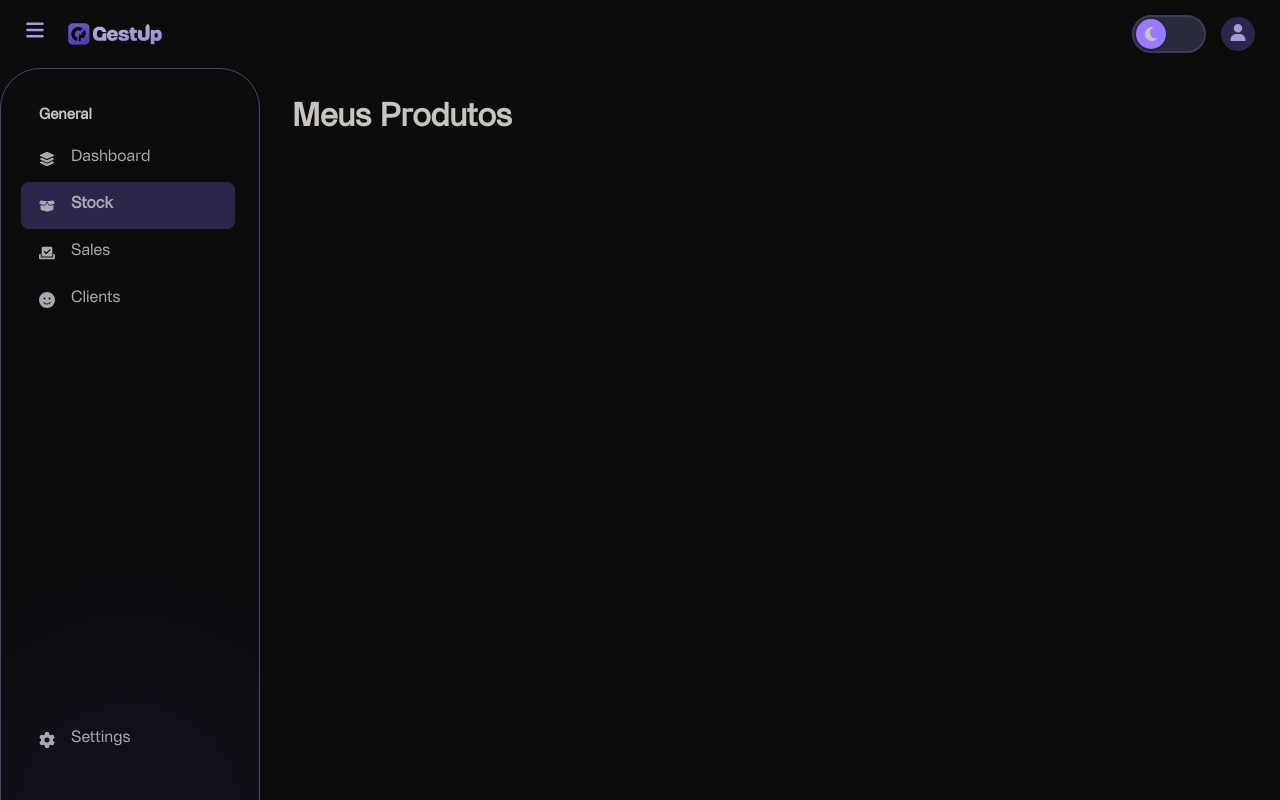
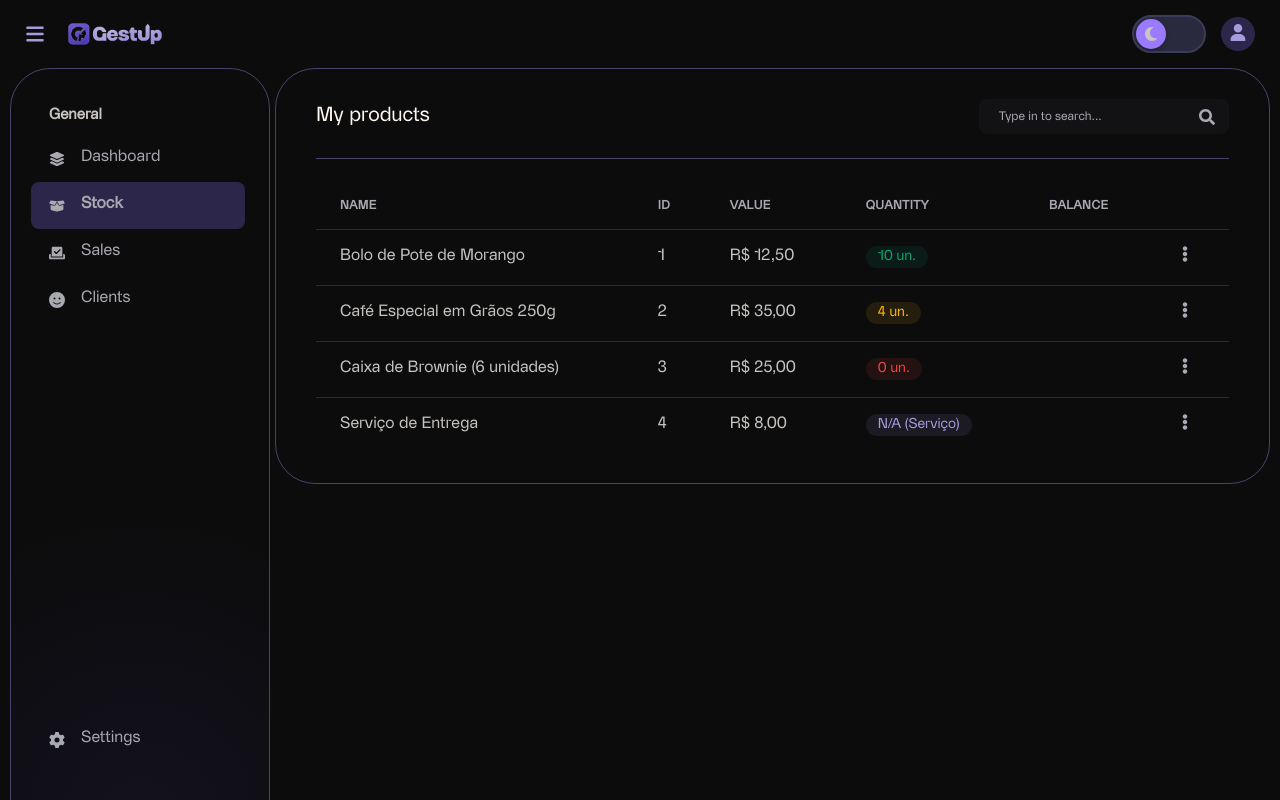
Before and after one commit to jeremiasvictor/gest-up, a React (Vite) app in the folder frontend/: page /stock in a window 1280 px wide. Built offline with nearby package versions, Linux system fonts and the light colour scheme.

Commit message:
add ActionBar, ProductTable and MainContentCard components and continues stock page implementation

```diff
--- /dev/null
+++ b/frontend/src/components/ActionBar/ActionBar.module.css
@@ -0,0 +1,70 @@
+.actionBar {
+  display: flex;
+  justify-content: space-between;
+  align-items: center;
+}
+
+.header h1 {
+  color: #fff8f0;
+  font-size: 20px;
+  font-weight: 100;
+}
+
+.header p {
+  color: #a9a9b2;
+  font-size: 16px;
+  margin-top: 4px;
+}
+
+.controls {
+  display: flex;
+  gap: 16px;
+}
+
+.searchWrapper {
+  position: relative;
+}
+
+.searchIcon {
+  position: absolute;
+  right: 14px;
+  top: 50%;
+  transform: translateY(-50%);
+  color: #a9a9b2;
+}
+
+.searchWrapper input {
+  background-color: #121114;
+  border: none;
+  border-radius: 8px;
+  height: 35px;
+  width: 250px;
+  padding-left: 20px;
+  color: #fff8f0;
+  font-size: 12px;
+}
+
+.searchWrapper input::placeholder {
+  color: #a9a9b2;
+}
+
+.addButton {
+  background-color: #a79bde;
+  color: #171425;
+  font-weight: 600;
+  font-size: 14px;
+  height: 44px;
+  padding: 0 20px;
+  border: none;
+  border-radius: 8px;
+  cursor: pointer;
+  display: flex;
+  align-items: center;
+  gap: 8px;
+  text-decoration: none;
+  transition: opacity 0.2s;
+}
+
+.addButton:hover {
+  opacity: 0.9;
+}
--- /dev/null
+++ b/frontend/src/components/ActionBar/ActionBar.tsx
@@ -0,0 +1,28 @@
+import React from "react";
+import styles from "./ActionBar.module.css";
+import { FaSearch } from "react-icons/fa";
+
+interface ActionBarProps {
+  title: string;
+  children?: React.ReactNode;
+}
+
+function ActionBar({ title, children }: ActionBarProps) {
+  return (
+    <div className={styles.actionBar}>
+      <div className={styles.header}>
+        <h1>{title}</h1>
+      </div>
+      <div className={styles.controls}>
+        <div className={styles.searchWrapper}>
+          <input type="text" placeholder="Type in to search..." />
+          <FaSearch className={styles.searchIcon} />
+        </div>
+
+        {children}
+      </div>
+    </div>
+  );
+}
+
+export default ActionBar;
--- a/frontend/src/components/Header/Header.module.css
+++ b/frontend/src/components/Header/Header.module.css
@@ -19,6 +19,9 @@
   background: none;
   border: none;
   cursor: pointer;
+  display: flex;
+  align-items: center;
+  justify-content: center;
   font-size: 20px;
   color: #a79bde;
 }
--- a/frontend/src/components/Layout/Layout.module.css
+++ b/frontend/src/components/Layout/Layout.module.css
@@ -2,16 +2,18 @@
   display: flex;
   flex-direction: column;
   height: 100vh;
+  overflow: hidden;
 }
 
 .appBody {
   display: flex;
   flex-grow: 1;
-  overflow: hidden;
+  padding: 0 10px 0 10px;
 }
 
 .mainContent {
   flex-grow: 1;
-  overflow-y: auto;
-  padding: 32px;
+  padding: 0 0 0 5px;
+  display: flex;
+  flex-direction: column;
 }
--- /dev/null
+++ b/frontend/src/components/MainContentCard/MainContentCard.module.css
@@ -0,0 +1,23 @@
+.card {
+  border: 1px solid #48456c;
+  border-radius: 40px;
+  width: 100%;
+  display: flex;
+  flex-direction: column;
+  flex-grow: 1;
+  overflow: hidden;
+}
+
+.cardContent {
+  display: flex;
+  flex-direction: column;
+  padding: 30px 40px;
+  flex-grow: 1;
+  overflow: hidden;
+}
+
+.cardContent > *:first-child {
+  border-bottom: 1px solid #48456c;
+  padding-bottom: 24px;
+  margin-bottom: 24px;
+}
--- /dev/null
+++ b/frontend/src/components/MainContentCard/MainContentCard.tsx
@@ -0,0 +1,16 @@
+import React from "react";
+import styles from "./MainContentCard.module.css";
+
+interface CardProps {
+  children: React.ReactNode;
+}
+
+function MainContentCard({ children }: CardProps) {
+  return (
+    <div className={styles.card}>
+      <div className={styles.cardContent}>{children}</div>
+    </div>
+  );
+}
+
+export default MainContentCard;
--- /dev/null
+++ b/frontend/src/components/ProductTable/ProductTable.module.css
@@ -0,0 +1,56 @@
+.productTable {
+  width: 100%;
+  border-collapse: collapse;
+  border-radius: 8px;
+  overflow: hidden;
+}
+
+.productTable th,
+.productTable td {
+  padding: 16px 24px;
+  text-align: left;
+  border-bottom: 1px solid #2c264a;
+}
+
+.productTable th {
+  color: #a9a9b2;
+  font-size: 12px;
+  text-transform: uppercase;
+  letter-spacing: 0.5px;
+}
+
+.productTable tbody tr:last-child td {
+  border-bottom: none;
+}
+
+.stockStatus {
+  padding: 4px 12px;
+  border-radius: 12px;
+  font-weight: 500;
+  font-size: 14px;
+}
+
+.inStock {
+  background-color: rgba(3, 166, 115, 0.1);
+  color: #03a673;
+}
+.lowStock {
+  background-color: rgba(255, 184, 0, 0.1);
+  color: #ffb800;
+}
+.noStock {
+  background-color: rgba(239, 68, 68, 0.1);
+  color: #ef4444;
+}
+.service {
+  background-color: rgba(167, 155, 222, 0.1);
+  color: #a79bde;
+}
+
+.actionsButton {
+  background: none;
+  border: none;
+  color: #a9a9b2;
+  font-size: 16px;
+  cursor: pointer;
+}
--- /dev/null
+++ b/frontend/src/components/ProductTable/ProductTable.tsx
@@ -0,0 +1,81 @@
+import { useState, useEffect } from "react";
+import api from "../../services/api";
+import styles from "./ProductTable.module.css";
+import { FaEllipsisV } from "react-icons/fa";
+
+const mockProducts = [
+  { id: 1, name: "Bolo de Pote de Morango", value: 12.5, quantity: 10 },
+  { id: 2, name: "Café Especial em Grãos 250g", value: 35.0, quantity: 4 },
+  { id: 3, name: "Caixa de Brownie (6 unidades)", value: 25.0, quantity: 0 },
+  { id: 4, name: "Serviço de Entrega", value: 8.0, quantity: null },
+];
+
+function ProductTable() {
+  const [products, setProducts] = useState(mockProducts);
+
+  // buscar dados reais do back
+  /*
+  useEffect(() => {
+    api.get('/produtos')
+      .then(response => {
+        setProducts(response.data);
+      })
+      .catch(error => {
+        console.error("Erro ao buscar produtos!", error);
+      });
+  }, []);
+  */
+
+  const getStockStatusClass = (quantity: number | null) => {
+    if (quantity === null) return styles.service;
+    if (quantity === 0) return styles.noStock;
+    if (quantity <= 5) return styles.lowStock;
+    return styles.inStock;
+  };
+
+  const formatStock = (quantity: number | null) => {
+    if (quantity === null) return "N/A (Serviço)";
+    return `${quantity} un.`;
+  };
+
+  return (
+    <table className={styles.productTable}>
+      <thead>
+        <tr>
+          <th>Name</th>
+          <th>ID</th>
+          <th>Value</th>
+          <th>Quantity</th>
+          <th>Balance</th>
+          <th></th>
+        </tr>
+      </thead>
+      <tbody>
+        {products.map((product) => (
+          <tr key={product.id}>
+            <td>{product.name}</td>
+            <td>{product.id}</td>
+            <td>{`R$ ${product.value.toFixed(2).replace(".", ",")}`}</td>
+            <td>
+              <span
+                className={`${styles.stockStatus} ${getStockStatusClass(
+                  product.quantity
+                )}`}
+              >
+                {formatStock(product.quantity)}
+              </span>
+            </td>
+            <td></td>
+            <td>
+              <button className={styles.actionsButton}>
+                <FaEllipsisV />
+              </button>
+            </td>
+          </tr>
+        ))}
+      </tbody>
+    </table>
+  );
+}
+
+export default ProductTable;
--- a/frontend/src/pages/Stock/Stock.module.css
+++ b/frontend/src/pages/Stock/Stock.module.css
@@ -1,3 +1,10 @@
 .stockPageContainer {
-  padding: 15px 30px;
+  display: flex;
+  flex-direction: column;
+  flex-grow: 1;
 }
+
+.tableWrapper {
+  flex-grow: 1;
+  overflow-y: auto;
+}
--- a/frontend/src/pages/Stock/index.tsx
+++ b/frontend/src/pages/Stock/index.tsx
@@ -1,9 +1,17 @@
 import styles from "./Stock.module.css";
+import ActionBar from "../../components/ActionBar/ActionBar";
+import ProductTable from "../../components/ProductTable/ProductTable";
+import MainContentCard from "../../components/MainContentCard/MainContentCard";
 
 function Stock() {
   return (
-    <div className={styles.stockPage}>
-      <h1>Meus Produtos</h1>
+    <div className={styles.stockContainer}>
+      <MainContentCard>
+        <ActionBar title="My products"></ActionBar>
+        <div className={styles.tableWrapper}>
+          <ProductTable />
+        </div>
+      </MainContentCard>
     </div>
   );
 }
```
